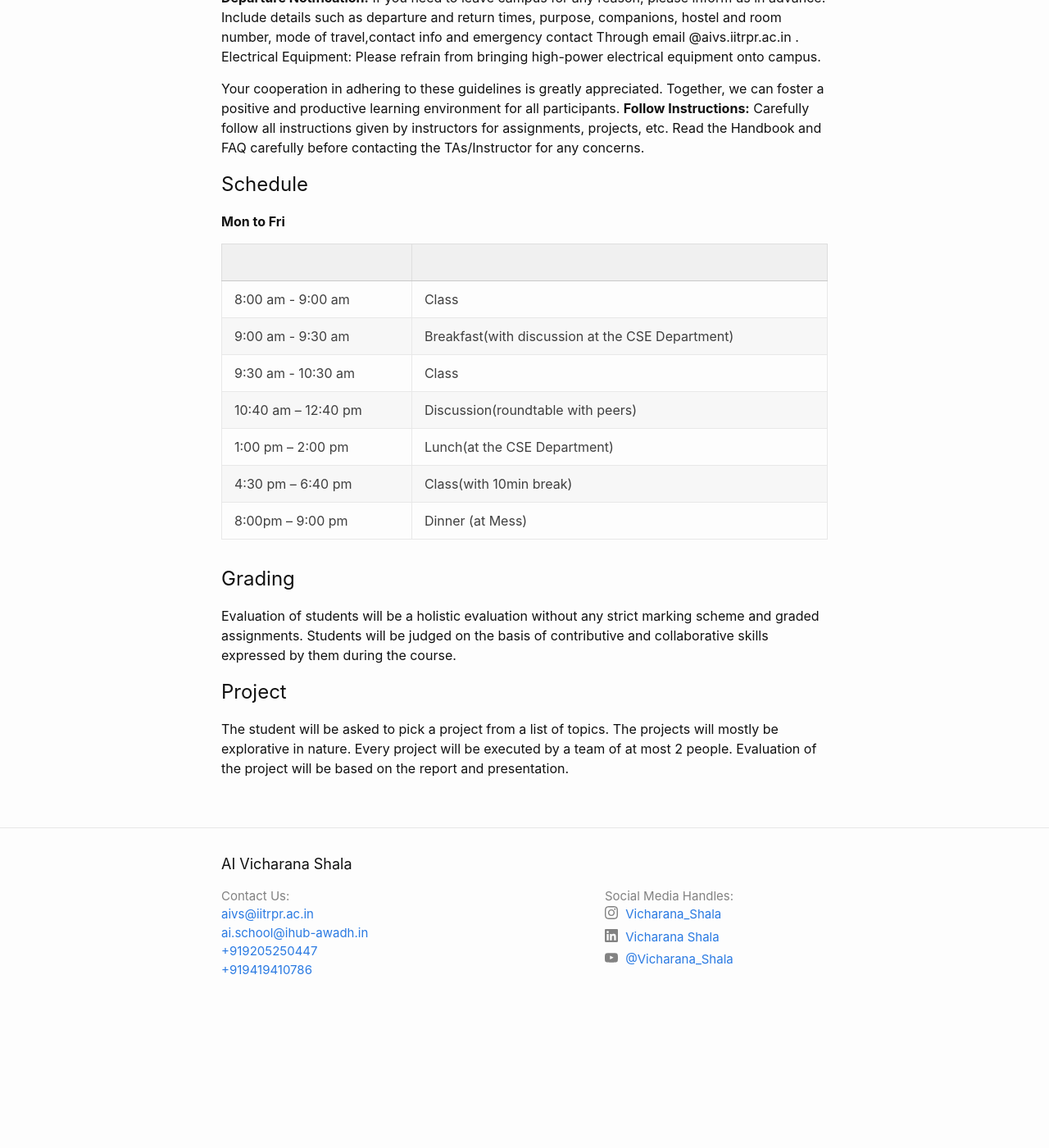
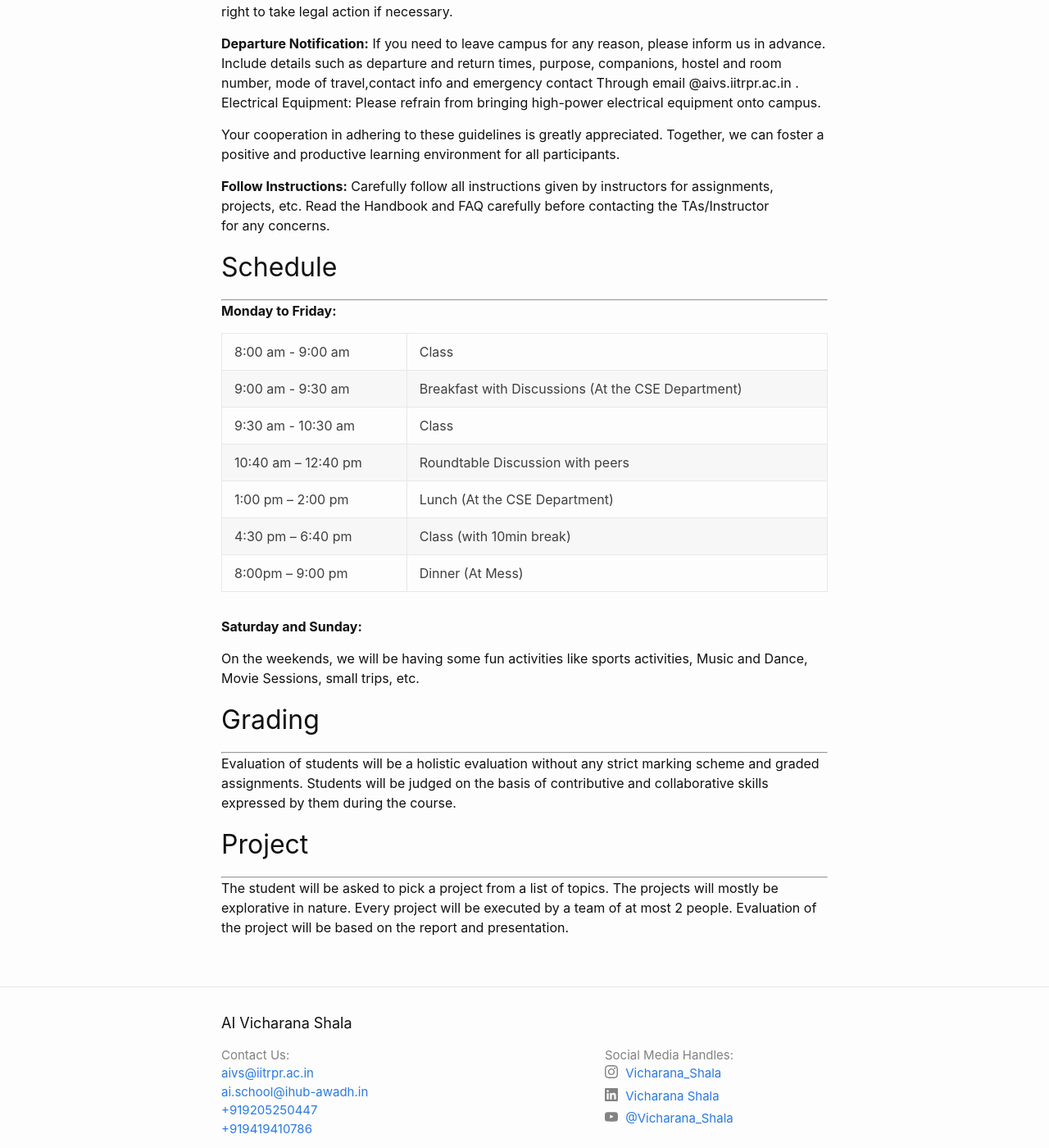
Before and after one commit to sudarshansudarshan/aicamp, a Jekyll site: the page built from Handbook.md, in a window 1280 px wide and 1400 px high, scrolled down 1856 px. Shown: the whole window at 82% size. Built offline with Jekyll 4.4.1, drawn with Linux system fonts in a browser that asks for light colours; before the commit the page ends 3110 px from its top, so only the background shows below that.

Commit message:
Add files via upload

```diff
--- a/Handbook.md
+++ b/Handbook.md
@@ -8,10 +8,12 @@ toc: true
 * TOC
 {:toc}
 
-# Introduction
+## Introduction
+---
 In the initial stages of this course we will be broadly covering four topics namely Linear Algebra, Multivariable Calculus, Data Analysis and Statistics.
 
-# Learning Outcomes:
+## Learning Outcomes:
+---
 We focus on a skill-based learning approach that fosters a deep and intuitive understanding of AI, moving away from rote memorization to emphasize real comprehension and application.
 
 Here are the key learning outcomes you can expect from our program:
@@ -25,12 +27,12 @@ Here are the key learning outcomes you can expect from our program:
 We believe that your active involvement is key to leveraging the full potential of this program.
 
 
-# Expectations from the Participants
-
+## Expectations from the Participants
+---
 We encourage active participation in lectures, workshops, and group discussions, fostering curiosity and enthusiasm for AI technologies. While prior AI knowledge isn't mandatory, a basic understanding of programming and math concepts is beneficial. Collaboration and teamwork are key as students work on projects together and share ideas. Creativity is encouraged to approach AI problems innovatively, alongside critical thinking to analyze algorithms critically. We promote a respectful, inclusive environment where everyone's contributions are valued. Students are expected to take responsibility for their learning and be open to feedback for growth. Expect hands-on learning through coding exercises and real-world AI applications. Join us for a rewarding AI journey at IIT Ropar!
 
-# Code of Conduct
-
+## Code of Conduct
+---
 Participants are expected to adhere to the following code of conduct:
 
 **Respect and Inclusivity**: Everyone is expected to treat one another with respect, regardless of age, background, or skill level.
@@ -55,26 +57,30 @@ Unauthorized Individuals: Bringing individuals who are not authorized onto campu
 Electrical Equipment: Please refrain from bringing high-power electrical equipment onto campus.
 
 Your cooperation in adhering to these guidelines is greatly appreciated. Together, we can foster a positive and productive learning environment for all participants.
+
 **Follow Instructions:** Carefully follow all instructions given by instructors for assignments, projects, etc. Read the Handbook and FAQ carefully before contacting the TAs/Instructor for any concerns.
 
-# Schedule
+## Schedule
+---
+**Monday to Friday:**
 
-**Mon to Fri**
+| 8:00 am - 9:00 am  | Class                                               |
+| 9:00 am - 9:30 am  | Breakfast with Discussions (At the CSE Department)  |
+| 9:30 am - 10:30 am | Class                                               |
+| 10:40 am – 12:40 pm| Roundtable Discussion with peers                    |
+| 1:00 pm – 2:00 pm  | Lunch (At the CSE Department)                       |
+| 4:30 pm – 6:40 pm  | Class (with 10min break)                            |
+| 8:00pm – 9:00 pm   | Dinner (At Mess)                                    |
 
-| |
-| ------------------ | ----------------------------------------------- |
-| 8:00 am - 9:00 am  | Class                                           |
-| 9:00 am - 9:30 am  | Breakfast(with discussion at the CSE Department)  |
-| 9:30 am - 10:30 am | Class                                           |
-| 10:40 am – 12:40 pm| Discussion(roundtable with peers)             |
-| 1:00 pm – 2:00 pm  | Lunch(at the CSE Department)                       |
-| 4:30 pm – 6:40 pm  | Class(with 10min break)                                           |
-| 8:00pm – 9:00 pm   | Dinner (at Mess)                              |
+**Saturday and Sunday:**
 
+On the weekends, we will be having some fun activities like sports activities, Music and Dance, Movie Sessions, small trips, etc.
 
-# Grading
+## Grading
+---
 Evaluation of students will be a holistic evaluation without any strict marking scheme and graded assignments. Students will be judged on the basis of contributive and collaborative skills expressed by them during the course.
 
 
-# Project
+## Project
+---
 The student will be asked to pick a project from a list of topics. The projects will mostly be explorative in nature. Every project will be executed by a team of at most 2 people. Evaluation of the project will be based on the report and presentation.
```
